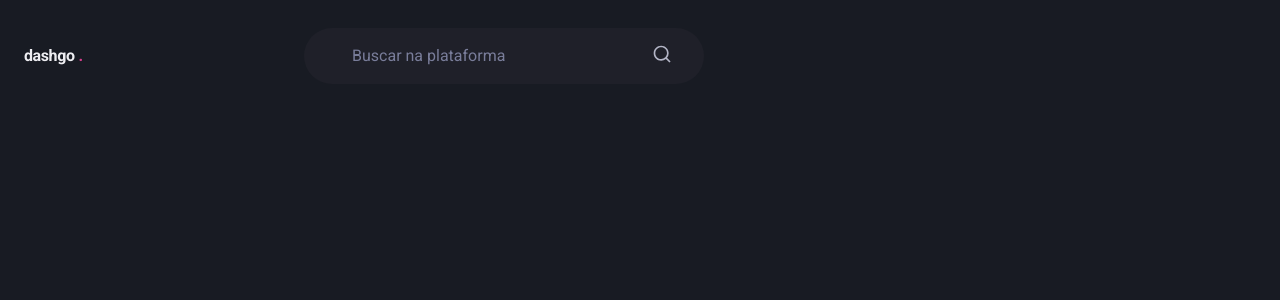
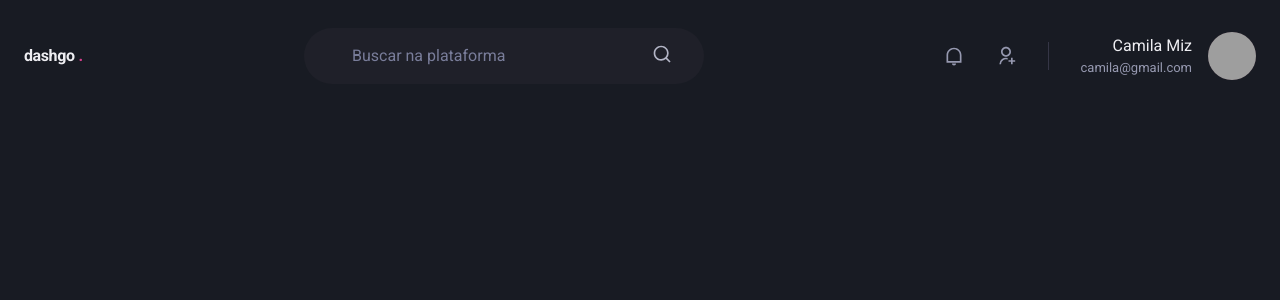
Before and after one commit to camilamiz/04-dashgo, a Next.js app: page /dashboard in a window 1280 px wide. Shown: the top 300 px of the page. Built offline with nearby package versions, Linux system fonts and the light colour scheme; grey boxes are pictures that could not be loaded.

Commit message:
add icons and avatar to Header

```diff
--- a/src/components/Header.tsx
+++ b/src/components/Header.tsx
@@ -1,5 +1,5 @@
-import { Flex, Icon, Input, Text } from "@chakra-ui/react";
-import { RiSearchLine } from "react-icons/ri";
+import { Avatar, Box, Flex, HStack, Icon, Input, Text } from "@chakra-ui/react";
+import { RiSearchLine, RiNotificationLine, RiUserAddLine } from "react-icons/ri";
 
 export function Header() {
   return(
@@ -45,6 +45,30 @@ export function Header() {
         />
         <Icon as={RiSearchLine} fontSize="20" />
       </Flex>
+      <Flex align="center" ml="auto">
+        <HStack
+          spacing="8"
+          mx="8"
+          pr="8"
+          py="1"
+          color="gray.300"
+          borderRightWidth={1}
+          borderColor="gray.700"
+        >
+          <Icon as={RiNotificationLine} fontSize="20"/>
+          <Icon as={RiUserAddLine} fontSize="20"/>
+        </HStack>
+
+        <Flex align="center">
+          <Box mr="4" textAlign="right">
+            <Text>Camila Miz</Text>
+            <Text color="gray.300" fontSize="small">
+              camila@gmail.com
+            </Text>
+          </Box>
+          <Avatar size="md" name="Camila Miz" src="https://www.github.com/camilamiz.png"/>
+        </Flex>
+      </Flex>
     </Flex>
   );
 }
```
